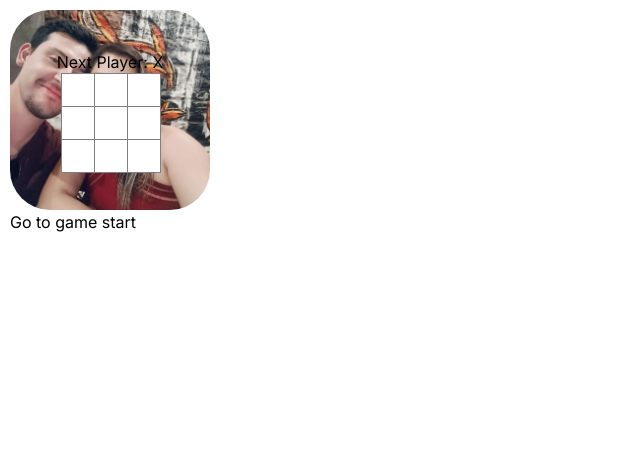
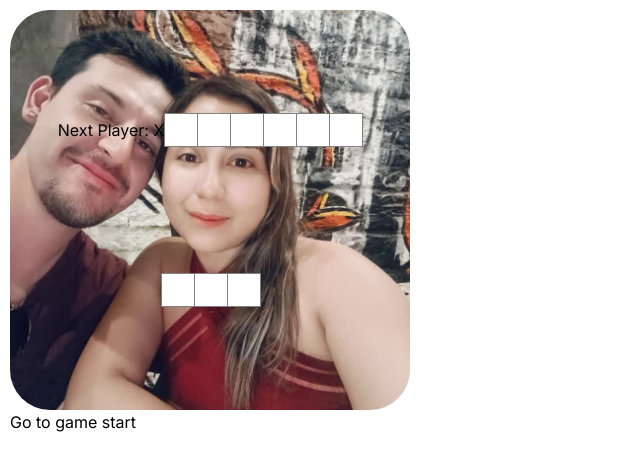
Before and after one commit to danielpinto-developer/React-Tic-Tac-Toe, a Next.js app: page / in a window 1280 px wide. Shown: the top 470 px of the page, without its empty margins (0-640 px from the left). Built offline with nearby package versions, Linux system fonts and the light colour scheme.

Commit message:
increase it again

```diff
--- a/src/app/globals.css
+++ b/src/app/globals.css
@@ -34,6 +34,6 @@ body {
   flex-wrap: wrap;
   justify-content: center;
   align-items: center;
-  width: 200px; /* Adjust width to fit your board */
-  height: 200px; /* Adjust height to fit your board */
+  width: 400px; /* Adjust width to fit your board */
+  height: 400px; /* Adjust height to fit your board */
 }
```
